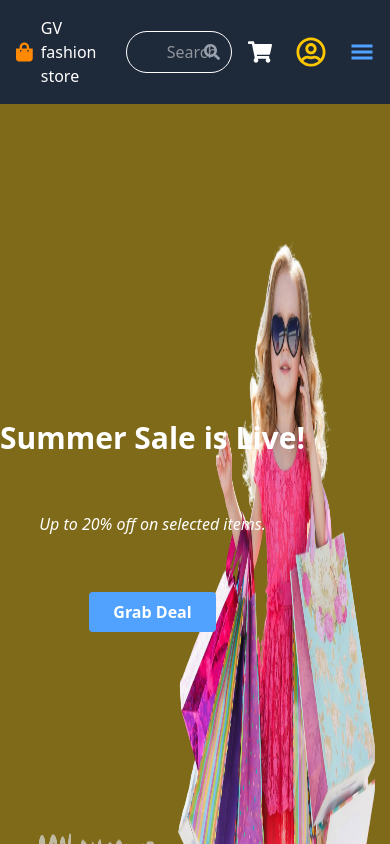
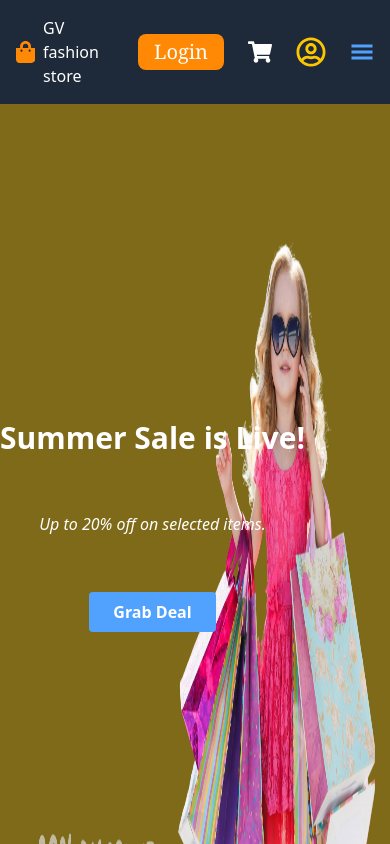
Before and after one commit to murugan9658/Online-clothes-store, a React (Vite) app: page / in a window 390 px wide. Shown: the top 844 px of the page. Built offline with nearby package versions, Linux system fonts and the light colour scheme; the HTML template or start-up script is replaced by a standard one.

Commit message:
navbar search bar update

```diff
--- a/src/Components/Navbar.jsx
+++ b/src/Components/Navbar.jsx
@@ -50,7 +50,7 @@ const Navbar = () => {
         </li>
       </ul>
 
-      <form onSubmit={handleSubmit} className="relative flex items-center">
+      <form onSubmit={handleSubmit} className="relative hidden md:flex items-center">
         <input
           type="text"
           placeholder="Search..."
@@ -64,7 +64,7 @@ const Navbar = () => {
       <div className='flex items-center space-x-6'>
       <RouterLink
         to="/login"
-        className=" hidden md:flex cursor-pointer px-4 py-1 rounded-lg bg-orange-400 hover:text-blue-500 hover:scale-105 transition-transform duration-300 text-xl
+        className=" flex cursor-pointer px-4 py-1 rounded-lg bg-orange-400 hover:text-blue-500 hover:scale-105 transition-transform duration-300 text-xl
         text-white font-serif"
       >
         Login
```
